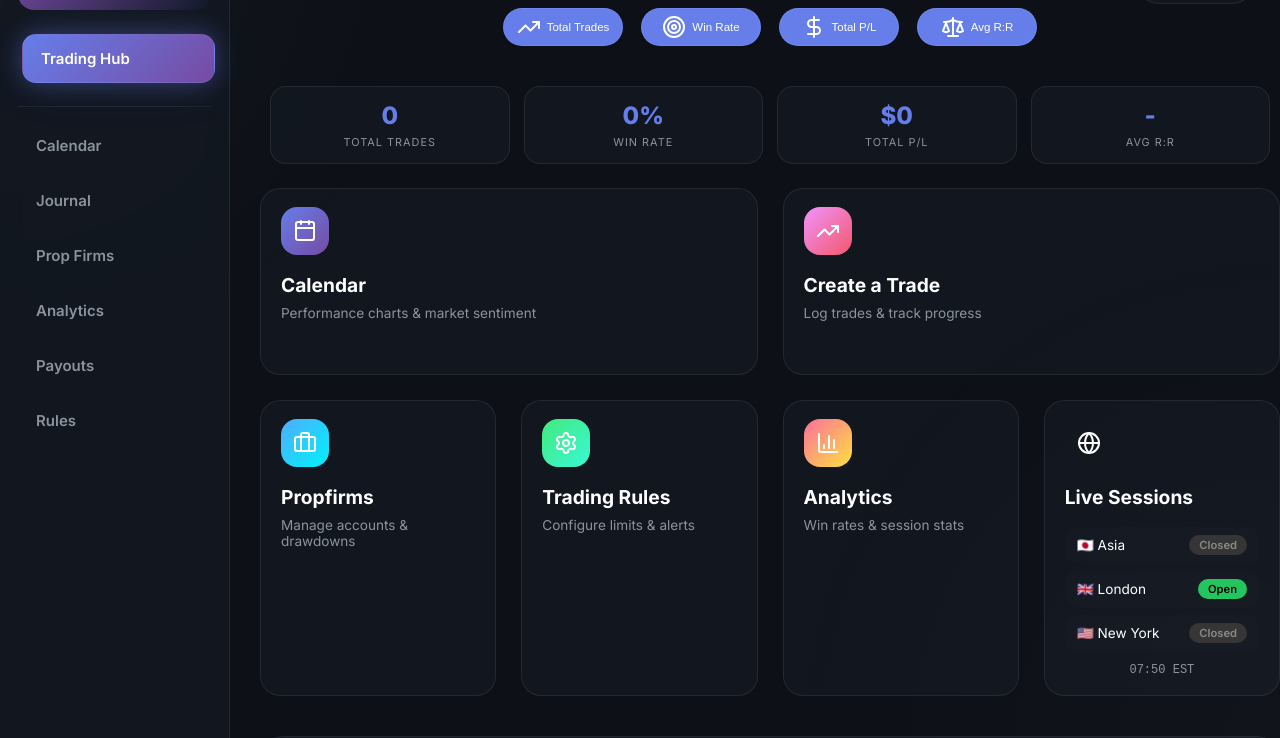
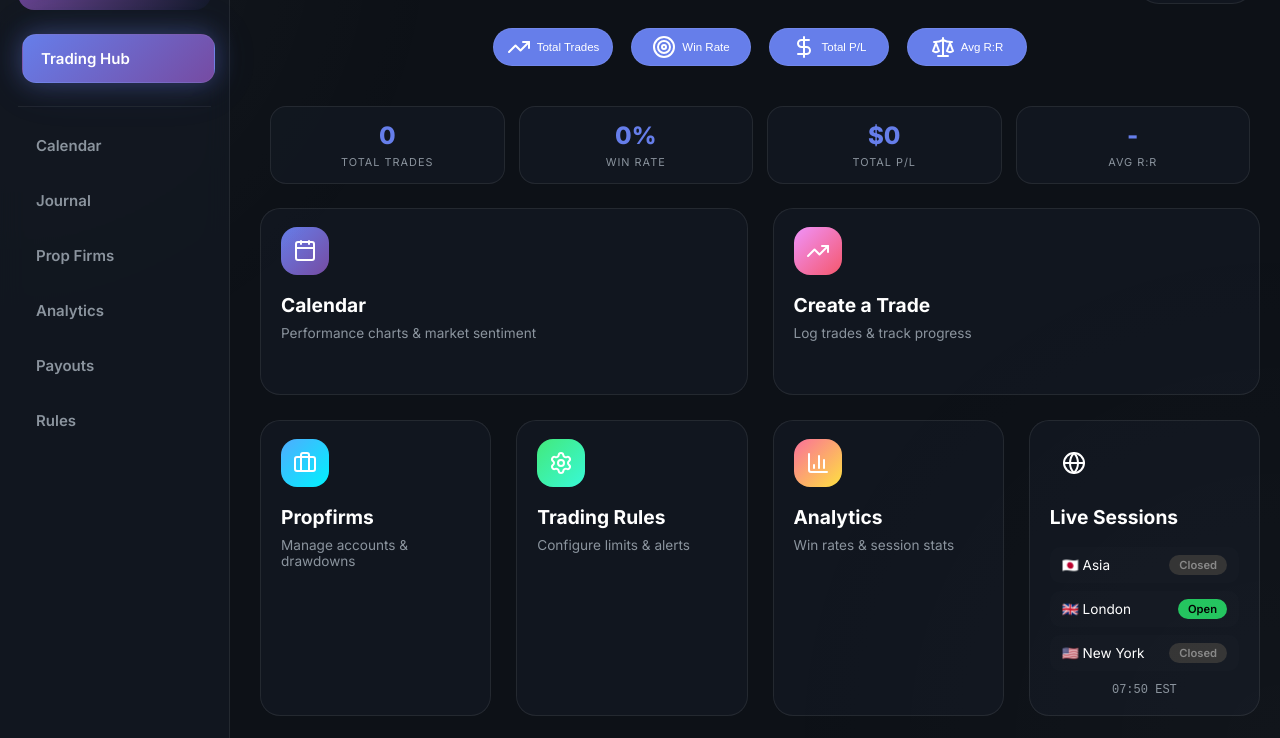
Before and after one commit to PMbanks/PMbanks-web, a website with bundled scripts: page Pages/trading.html in a window 1280 px wide. Shown: the part 62-800 px from the top of the page. Built offline with nearby package versions, Linux system fonts and the light colour scheme; no server answers; a script that the page names is missing.

Commit message:
fix trading page paths

```diff
--- a/Pages/trading.html
+++ b/Pages/trading.html
@@ -11,6 +11,18 @@
     <link href="https://fonts.googleapis.com/css2?family=Inter:wght@300;400;500;600;700;800&display=swap" rel="stylesheet">
     <style>
 * { margin:0; padding:0; box-sizing:border-box; }
+
+body{
+    font-family:'Inter', sans-serif;
+    background:var(--bg-primary);
+    color:var(--text-primary);
+    min-height:100vh;
+    padding:20px 20px 20px 260px;
+    transition:all .3s ease;
+    position:relative;
+    overflow-x:hidden;
+}
+
 :root{
     --bg-primary:#0d1117;
     --bg-secondary:#111827;
@@ -330,10 +342,6 @@ var(--bg-secondary)
 text-align:center;
 
 margin-bottom:24px;
-}
-
-body{
-padding-left:260px;
 }
 body::after{
 content:'';
@@ -721,7 +729,7 @@ a {
         @media (max-width: 768px) { .main-grid { grid-template-columns: 1fr; } .hero-stats { grid-template-columns: 1fr; } .market-grid { grid-template-columns: 1fr; } .header { flex-direction: column; text-align: center; } .logo { justify-content: center; } body { padding-left: 240px !important; } .sidebar { display: none; } }
     </style>
 </head>
-<script type="module" src="../Scripts/trades.js"></script>
+<script type="module" src="Scripts/trades.js"></script>
 <script src="../scripts/app.js"></script>
 <body>
     <div class="sidebar">
```
